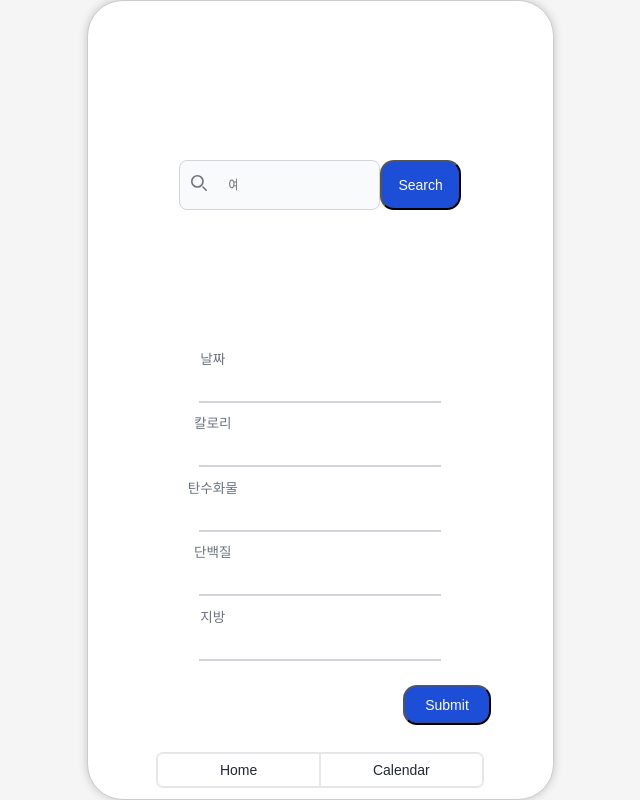
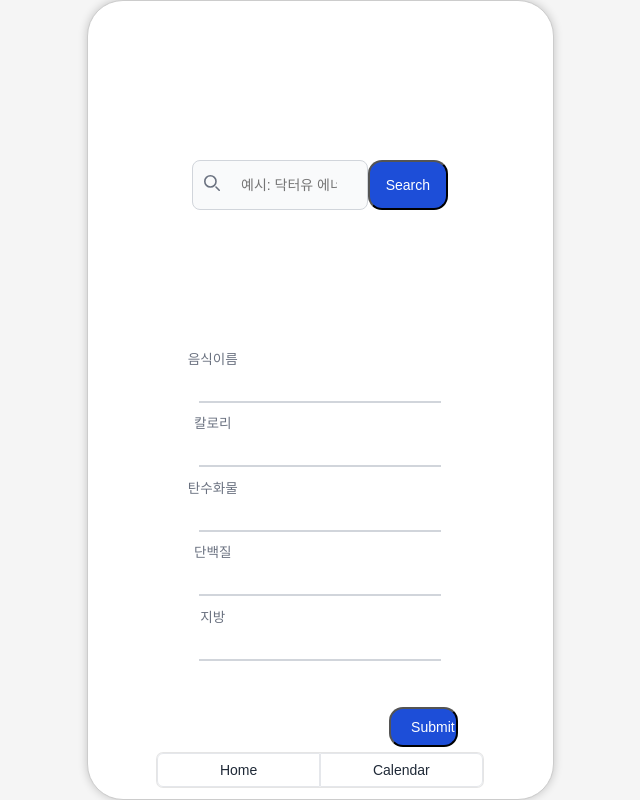
Before and after one commit to obb8923/whip, a React (Create React App) app in the folder front/root/: page / in a window 1280 px wide. Shown: the whole page, without its empty margins (320-960 px from the left). Built offline with nearby package versions, Linux system fonts and the light colour scheme.

Commit message:
대충완성

```diff
--- a/front/root/src/components/home/Main.js
+++ b/front/root/src/components/home/Main.js
@@ -50,24 +50,24 @@ export default function Main() {
                         </form>
                         <form className={styles.formContainer}>
                             <div className={styles.relativeGroup}>
-                                <input type="email" name="floating_email" id="floating_email" className={styles.inputField} placeholder=" " required />
-                                <label htmlFor="floating_email" className={styles.label}>날짜</label>
+                                <input type="text" name="foodName" id="foodName" className={styles.inputField} placeholder=" " required />
+                                <label htmlFor="foodName" className={styles.label}>음식이름</label>
                             </div>
                             <div className={styles.relativeGroup}>
-                                <input type="password" name="floating_password" id="floating_password" className={styles.inputField} placeholder=" " required />
-                                <label htmlFor="floating_password" className={styles.label}>칼로리</label>
+                                <input type="text" name="cal" id="cal" className={styles.inputField} placeholder=" " required />
+                                <label htmlFor="cal" className={styles.label}>칼로리</label>
                             </div>
                             <div className={styles.relativeGroup}>
-                                <input type="password" name="repeat_password" id="floating_repeat_password" className={styles.inputField} placeholder=" " required />
-                                <label htmlFor="floating_repeat_password" className={styles.label}>탄수화물</label>
+                                <input type="text" name="carbo" id="carbo" className={styles.inputField} placeholder=" " required />
+                                <label htmlFor="carbo" className={styles.label}>탄수화물</label>
                             </div>
                             <div className={styles.relativeGroup}>
-                                <input type="password" name="repeat_password" id="floating_repeat_password" className={styles.inputField} placeholder=" " required />
-                                <label htmlFor="floating_repeat_password" className={styles.label}>단백질</label>
+                                <input type="text" name="protein" id="protein" className={styles.inputField} placeholder=" " required />
+                                <label htmlFor="protein" className={styles.label}>단백질</label>
                             </div>
                             <div className={styles.relativeGroup}>
-                                <input type="password" name="repeat_password" id="floating_repeat_password" className={styles.inputField} placeholder=" " required />
-                                <label htmlFor="floating_repeat_password" className={styles.label}>지방</label>
+                                <input type="text" name="fat" id="fat" className={styles.inputField} placeholder=" " required />
+                                <label htmlFor="fat" className={styles.label}>지방</label>
                             </div>
 
                             <div className={styles.gridGroup}>
--- a/front/root/src/css/Main.module.css
+++ b/front/root/src/css/Main.module.css
@@ -1,9 +1,9 @@
-.searchBox{
+.searchBox {
     display: flex;
     flex-direction: row;
     justify-content: center; /* Center align all items */
     max-width: 900px;
-    width: 22vw;
+    width: 20vw;
 }
 
 .formContainer {
@@ -47,7 +47,7 @@
     display: block;
     width: 100%; /* Ensure it takes full width of the container */
     max-width: 900px;
-    padding: 1rem 8rem 1rem 3rem;
+    padding: 1rem 1rem 1rem 3rem;
     font-size: 0.875rem; /* text-sm */
     color: #1F2937; /* gray-900 */
     border: 1px solid #D1D5DB; /* gray-300 */
@@ -137,9 +137,8 @@
 }
 
 .submitButton {
-    position: relative;
-    right: -20vw; /* Adjust as needed */
-    bottom: 5vh; /* Adjust as needed */
+    margin-left: 70%;
+    margin-top: -5%; /* Adjust as needed for spacing */
     color: #FFFFFF; /* text-white */
     background-color: #1D4ED8; /* blue-700 */
     font-size: 0.875rem; /* text-sm */
@@ -148,12 +147,14 @@
     padding: 0.625rem 1.25rem;
     cursor: pointer;
     transition: background-color 0.2s;
+    align-self: center; /* Align the submit button to the center */
+    display: block; /* Ensure it takes full width of the container */
+    width: 20%;
+    max-width: 27vw; /* Ensure it matches the width of the formContainer */
 }
-
 .submitButton:hover {
     background-color: #1E40AF; /* blue-800 */
 }
-
 .submitButton:focus {
     box-shadow: 0 0 0 3px rgba(59, 130, 246, 0.3); /* blue-300 */
 }
```
